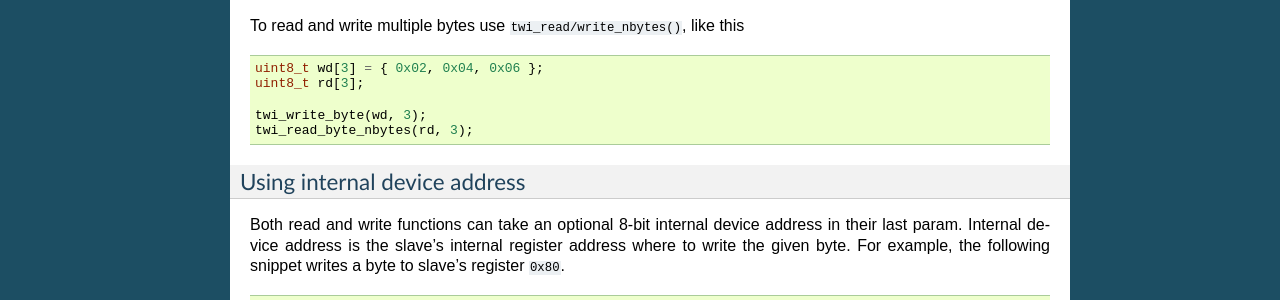
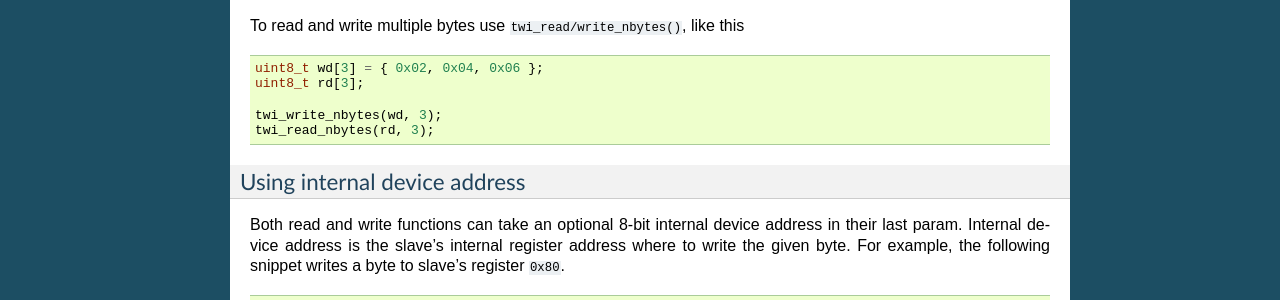
Before and after one commit to aery32/aery32-refguide, a Sphinx documentation site: the page built from source/module_functions.rst, in a window 1280 px wide and 900 px high, scrolled down 14371 px. Shown: the part 239-539 px from the top of the window. Built offline with Sphinx 7.4.7, drawn with Linux system fonts in a browser that asks for light colours.

Commit message:
Fix TWI code example

```diff
--- a/source/module_functions.rst
+++ b/source/module_functions.rst
@@ -813,8 +813,8 @@ To read and write multiple bytes use ``twi_read/write_nbytes()``, like this
     uint8_t wd[3] = { 0x02, 0x04, 0x06 };
     uint8_t rd[3];
 
-    twi_write_byte(wd, 3);
-    twi_read_byte_nbytes(rd, 3);
+    twi_write_nbytes(wd, 3);
+    twi_read_nbytes(rd, 3);
 
 Using internal device address
 '''''''''''''''''''''''''''''
```
